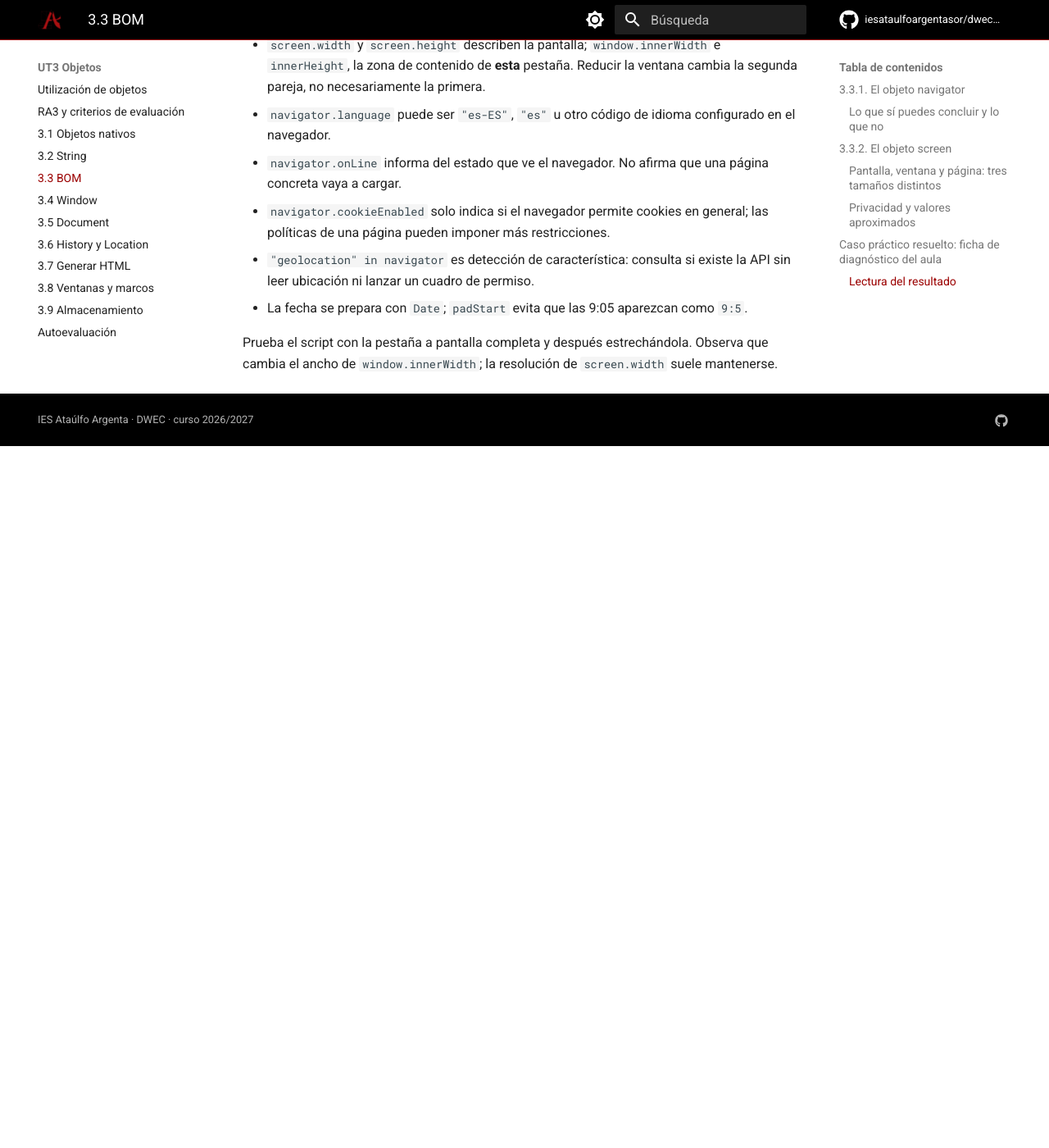
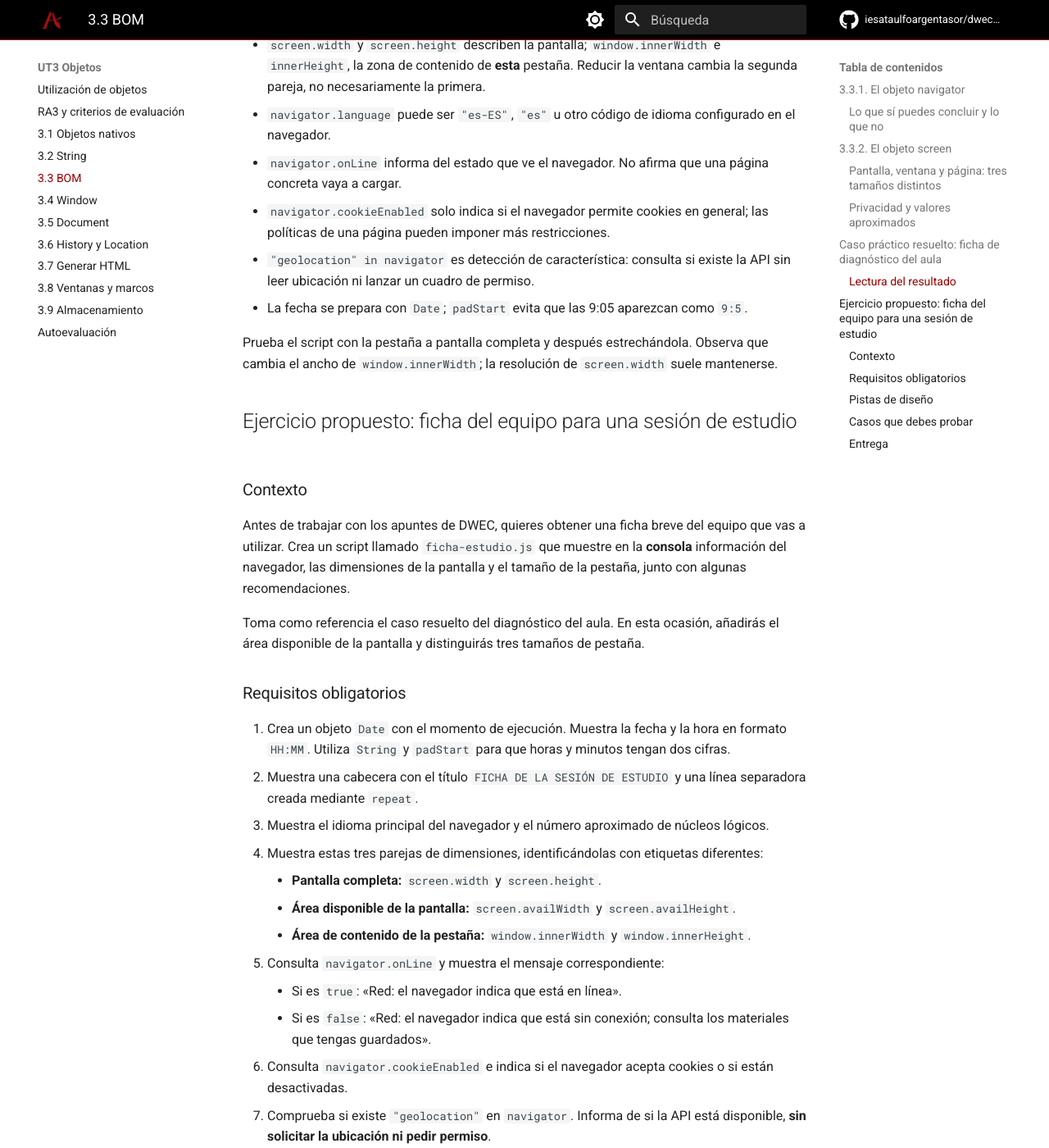
Before and after one commit to iesataulfoargentasor/dwec_2026_2027, an MkDocs documentation site: the page built from docs/ut3/bom.md, in a window 1280 px wide and 1400 px high, scrolled down 5786 px. Shown: the whole window at 82% size. Built offline with MkDocs 1.6.1 and Material for MkDocs 9.7.7, drawn with Linux system fonts in a browser that asks for light colours; comment, search, counter and statistics services are not loaded; before the commit the page ends 6329 px from its top, so only the background shows below that; some of the changed text lies outside the part shown.

Commit message:
docs: añadir ejercicio propuesto de BOM para sesión de estudio
Added a proposed exercise for creating a study session info script, detailing requirements and design hints.

```diff
--- a/docs/ut3/bom.md
+++ b/docs/ut3/bom.md
@@ -219,3 +219,80 @@ if (anchoVentana < 800) {
 - La fecha se prepara con `Date`; `padStart` evita que las 9:05 aparezcan como `9:5`.
 
 Prueba el script con la pestaña a pantalla completa y después estrechándola. Observa que cambia el ancho de `window.innerWidth`; la resolución de `screen.width` suele mantenerse.
+
+## Ejercicio propuesto: ficha del equipo para una sesión de estudio
+
+### Contexto
+
+Antes de trabajar con los apuntes de DWEC, quieres obtener una ficha breve del equipo que vas a utilizar. Crea un script llamado `ficha-estudio.js` que muestre en la **consola** información del navegador, las dimensiones de la pantalla y el tamaño de la pestaña, junto con algunas recomendaciones.
+
+Toma como referencia el caso resuelto del diagnóstico del aula. En esta ocasión, añadirás el área disponible de la pantalla y distinguirás tres tamaños de pestaña.
+
+### Requisitos obligatorios
+
+1. Crea un objeto `Date` con el momento de ejecución. Muestra la fecha y la hora en formato `HH:MM`. Utiliza `String` y `padStart` para que horas y minutos tengan dos cifras.
+2. Muestra una cabecera con el título `FICHA DE LA SESIÓN DE ESTUDIO` y una línea separadora creada mediante `repeat`.
+3. Muestra el idioma principal del navegador y el número aproximado de núcleos lógicos.
+4. Muestra estas tres parejas de dimensiones, identificándolas con etiquetas diferentes:
+
+    - **Pantalla completa:** `screen.width` y `screen.height`.
+    - **Área disponible de la pantalla:** `screen.availWidth` y `screen.availHeight`.
+    - **Área de contenido de la pestaña:** `window.innerWidth` y `window.innerHeight`.
+
+5. Consulta `navigator.onLine` y muestra el mensaje correspondiente:
+
+    - Si es `true`: «Red: el navegador indica que está en línea».
+    - Si es `false`: «Red: el navegador indica que está sin conexión; consulta los materiales que tengas guardados».
+
+6. Consulta `navigator.cookieEnabled` e indica si el navegador acepta cookies o si están desactivadas.
+7. Comprueba si existe `"geolocation"` en `navigator`. Informa de si la API está disponible, **sin solicitar la ubicación ni pedir permiso**.
+8. Utiliza `if` / `else if` / `else` para mostrar una recomendación según el ancho de la **pestaña**:
+
+    - Menos de 700 píxeles: «Pestaña estrecha: amplía la ventana para leer los ejemplos».
+    - Desde 700 hasta menos de 1100 píxeles: «Pestaña mediana: espacio suficiente para consultar los apuntes».
+    - A partir de 1100 píxeles: «Pestaña amplia: puedes consultar los apuntes con comodidad».
+
+9. Termina con este recordatorio: «Los datos son orientativos: estar en línea no garantiza acceso a Internet y disponer de la API de geolocalización no significa tener permiso para usarla».
+
+!!! warning "Límites del ejercicio"
+    No uses funciones de usuario, arrays, DOM, eventos, diálogos (`prompt`, `alert`, `confirm`), `location`, `history`, almacenamiento ni apertura de ventanas.
+
+    Solo necesitas variables, plantillas de texto, condiciones, operadores, `Date`, `String`, `navigator`, `screen`, `window` y `console.log`.
+
+### Pistas de diseño
+
+1. Prepara la fecha, las horas y los minutos al principio.
+2. Guarda las dimensiones en constantes cuyos nombres distingan pantalla, área disponible y pestaña.
+3. Imprime primero la cabecera y los datos; después, los mensajes y recomendaciones.
+4. Para clasificar la pestaña, comprueba primero si su ancho es menor que 700 y después si es menor que 1100. El último `else` cubre el resto.
+5. Utiliza el ancho de `window` para la recomendación: una pantalla grande puede contener una ventana estrecha.
+6. Ejecuta de nuevo el script después de redimensionar la ventana. Sin eventos, la ficha no se actualiza automáticamente.
+
+### Casos que debes probar
+
+| Situación | Resultado esperado |
+| --- | --- |
+| Hora 9:05 | Se muestra `09:05` |
+| Ancho de pestaña de 699 píxeles | Pestaña estrecha |
+| Ancho de pestaña de 700 píxeles | Pestaña mediana |
+| Ancho de pestaña de 1099 píxeles | Pestaña mediana |
+| Ancho de pestaña de 1100 píxeles | Pestaña amplia |
+| `navigator.onLine` vale `true` | Informa de que está en línea, sin garantizar Internet |
+| `navigator.onLine` vale `false` | Informa de que está sin conexión |
+| Cookies activadas o desactivadas | Mensaje correspondiente |
+| Geolocalización disponible o no disponible | Informa de su existencia sin pedir permisos |
+
+Prueba al menos dos anchos reales cambiando el tamaño de la ventana y ejecutando de nuevo el script.
+
+Para comprobar límites exactos o condiciones que no puedas reproducir, puedes sustituir temporalmente un dato guardado en una variable por un valor de prueba. Indica qué casos has simulado y restaura la lectura del BOM antes de entregar. No intentes modificar las propiedades de `navigator` o `screen`.
+
+### Entrega
+
+Entrega `ficha-estudio.js` y dos capturas de consola con distintos anchos de pestaña y recomendaciones diferentes. Deben verse la fecha, la hora, los datos del navegador, las tres parejas de dimensiones y todos los mensajes.
+
+Añade una explicación breve:
+
+- ¿Qué dimensiones han cambiado al redimensionar la ventana?
+- ¿Por qué `navigator.onLine` no permite asegurar que la web del centro funcione?
+
+La corrección valora que distingas pantalla y pestaña, clasifiques correctamente los valores límite y muestres mensajes claros utilizando únicamente los conceptos trabajados hasta este apartado.
```
